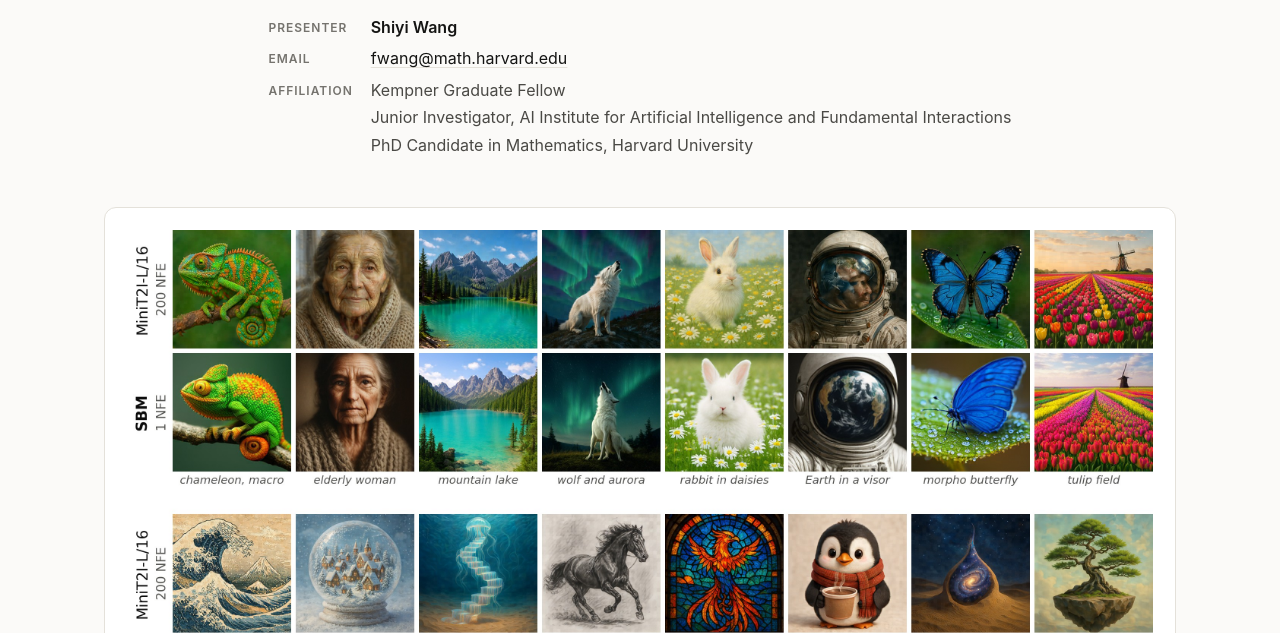
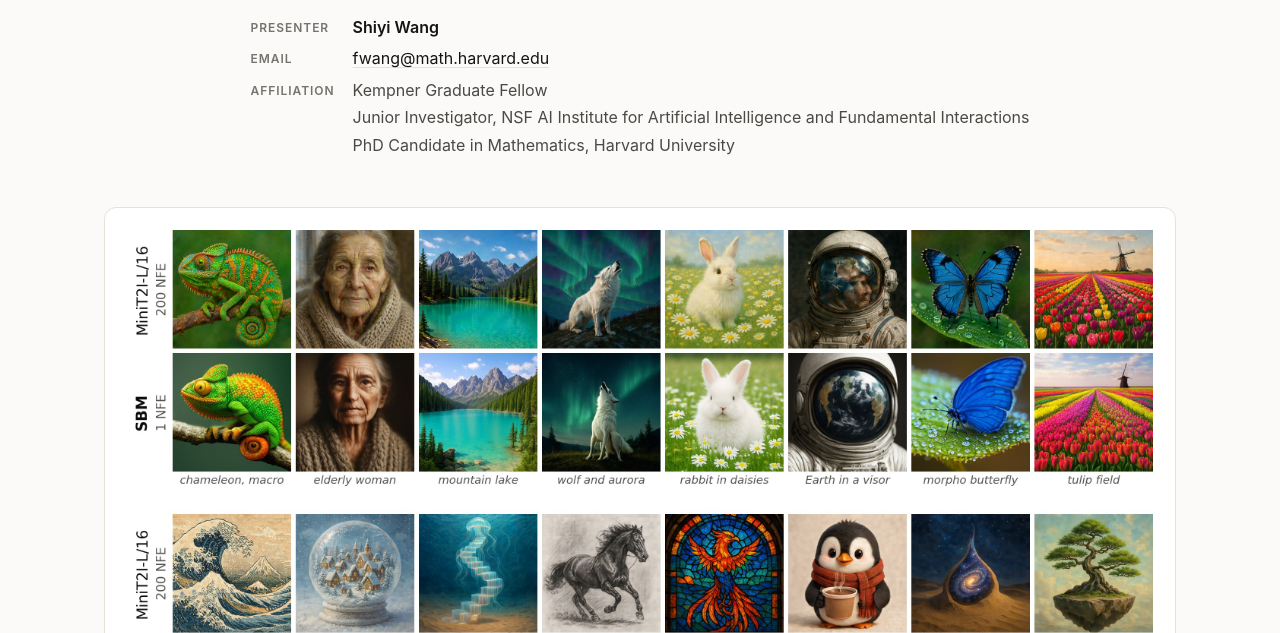
Before and after one commit to shiyiwang958/Harvard_AI_Demo_Day, a plain HTML site: page index.html in a window 1280 px wide. Shown: the part 167-800 px from the top of the page. Drawn offline with Linux system fonts and the light colour scheme.

Commit message:
Affiliation: NSF AI Institute for Artificial Intelligence and Fundamental Interactions
Co-Authored-By: Claude Opus 5.5 <noreply@anthropic.com>

```diff
--- a/index.html
+++ b/index.html
@@ -161,7 +161,7 @@
       <dd>
         <ul>
           <li>Kempner Graduate Fellow</li>
-          <li>Junior Investigator, AI Institute for Artificial Intelligence and Fundamental Interactions</li>
+          <li>Junior Investigator, NSF AI Institute for Artificial Intelligence and Fundamental Interactions</li>
           <li>PhD Candidate in Mathematics, Harvard University</li>
         </ul>
       </dd>
```
